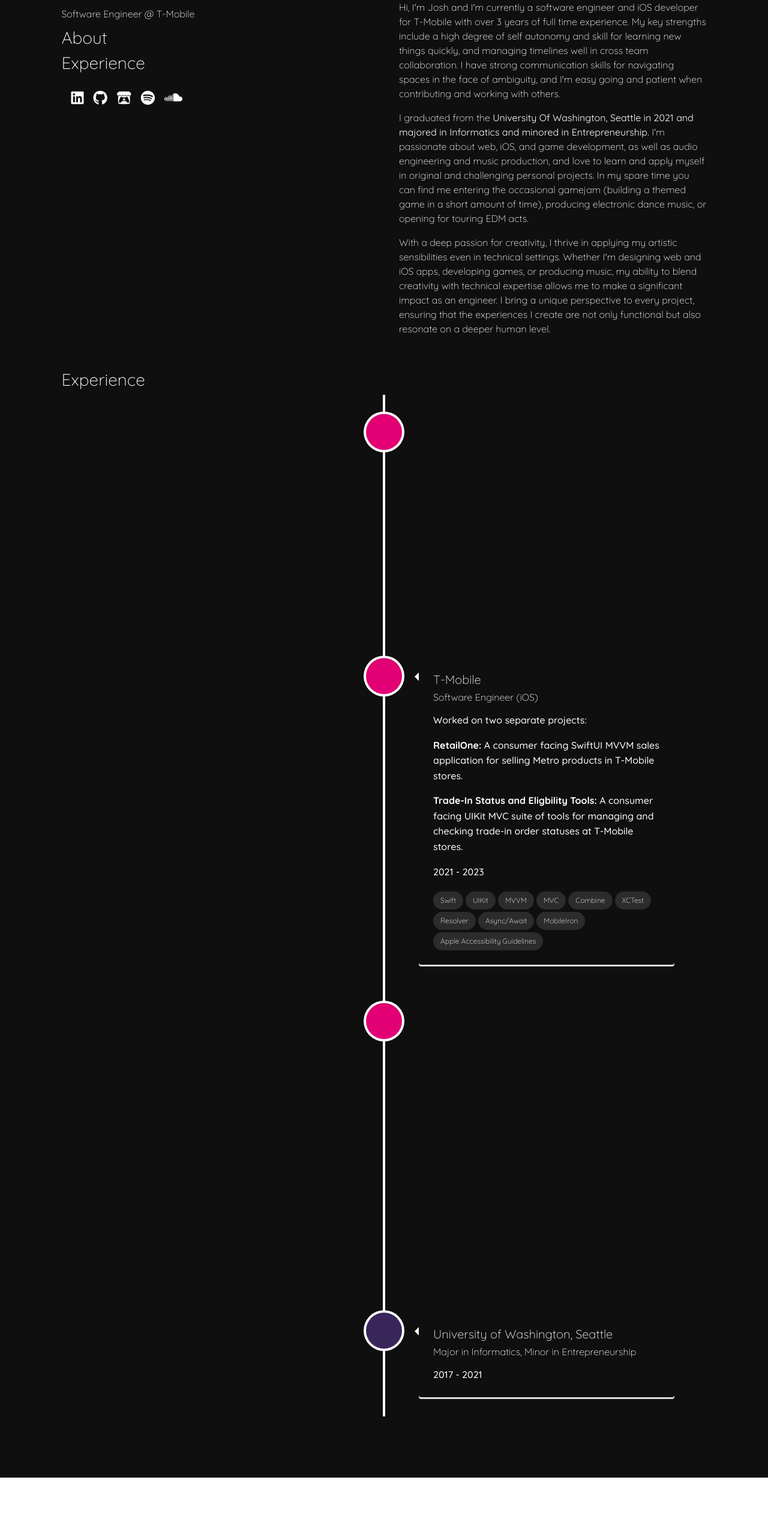
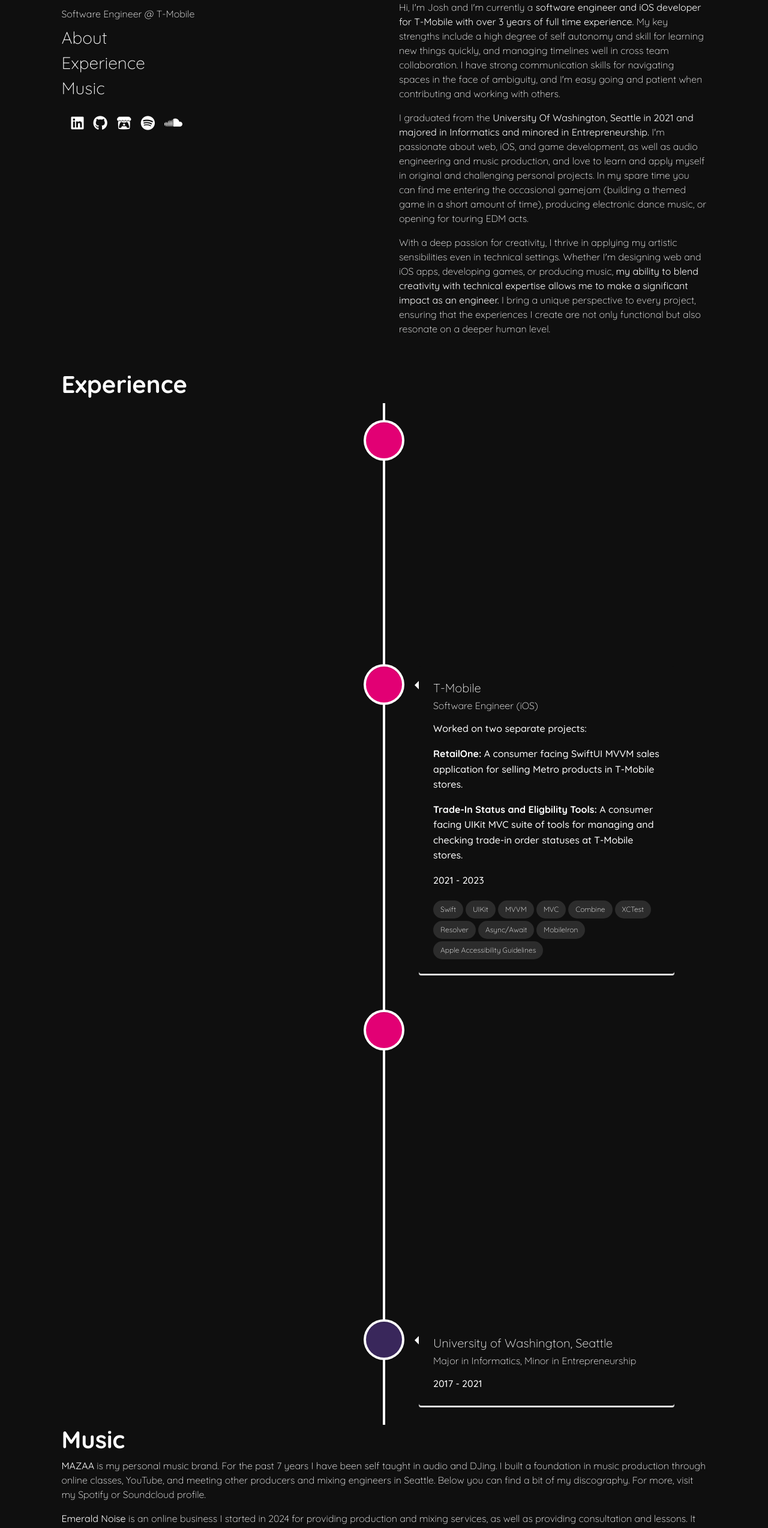
Before and after one commit to jsm209/portfolio2024, a React (Create React App) app: page / in a window 1280 px wide. Shown: the part 144-2691 px from the top of the page at 60% size. Before the commit the page ends 2607 px from the top, so only its background shows below. Built offline with nearby package versions, Linux system fonts and the light colour scheme.

Commit message:
added music section

```diff
--- a/package.json
+++ b/package.json
@@ -11,6 +11,7 @@
     "react": "^18.3.1",
     "react-dom": "^18.3.1",
     "react-scripts": "5.0.1",
+    "react-spotify-embed": "^2.0.4",
     "react-vertical-timeline-component": "^3.6.0",
     "web-vitals": "^2.1.4"
   },
--- a/src/App.css
+++ b/src/App.css
@@ -1,5 +1,6 @@
 :root {
   --text-color: #007bff;
+  --secondary-color: #6c757d;
   --content-font-size: 12px;
   --font-family: "sans-serif";
   --background-color: #0f0f0f;
@@ -59,10 +60,16 @@
 h1,
 h2,
 h3,
-p {
+p,
+li {
   color: var(--text-color);
   font-family: var(--font-family);
   text-align: left;
+}
+
+a {
+  text-decoration: none;
+  color: var(--secondary-color);
 }
 
 p {
--- a/src/App.js
+++ b/src/App.js
@@ -3,10 +3,12 @@
 import GLOBALSTYLES from "./styles/globalStyles";
 import LandingSection from "./components/LandingSection/LandingSection";
 import Timeline from "./components/Timeline/Timeline";
+import MusicSection from "./components/MusicSection/MusicSection";
 
 function App() {
   const styleVariables = {
     "--text-color": GLOBALSTYLES.colors.primary,
+    "--secondary-color": GLOBALSTYLES.colors.secondary,
     "--background-color": GLOBALSTYLES.colors.background,
     "--content-font-size": GLOBALSTYLES.typography.fontSizeBase,
     "--font-family": GLOBALSTYLES.typography.fontFamily,
@@ -20,6 +22,7 @@
     <div className="App" style={styleVariables}>
       <LandingSection />
       <Timeline />
+      <MusicSection />
     </div>
   );
 }
--- a/src/components/LandingSection/LandingSection.js
+++ b/src/components/LandingSection/LandingSection.js
@@ -9,6 +9,7 @@
   const navLinks = [
     { href: "#", text: "About" },
     { href: "#experience", text: "Experience" },
+    { href: "#music", text: "Music" },
     // { href: "#projects", text: "Projects" },
     // { href: "#music", text: "Music" },
   ];
@@ -26,9 +27,12 @@
       <div className={styles.item}>
         <h2>Eyes, Ears, Both</h2>
         <p>
-          Hi, I'm Josh and I'm currently a software engineer and iOS developer
-          for T-Mobile with over 3 years of full time experience. My key
-          strengths include a high degree of self autonomy and skill for
+          Hi, I'm Josh and I'm currently a{" "}
+          <b>
+            software engineer and iOS developer for T-Mobile with over 3 years
+            of full time experience.
+          </b>{" "}
+          My key strengths include a high degree of self autonomy and skill for
           learning new things quickly, and managing timelines well in cross team
           collaboration. I have strong communication skills for navigating
           spaces in the face of ambiguity, and I'm easy going and patient when
@@ -50,11 +54,14 @@
         <p>
           With a deep passion for creativity, I thrive in applying my artistic
           sensibilities even in technical settings. Whether I'm designing web
-          and iOS apps, developing games, or producing music, my ability to
-          blend creativity with technical expertise allows me to make a
-          significant impact as an engineer. I bring a unique perspective to
-          every project, ensuring that the experiences I create are not only
-          functional but also resonate on a deeper human level.
+          and iOS apps, developing games, or producing music,{" "}
+          <b>
+            my ability to blend creativity with technical expertise allows me to
+            make a significant impact as an engineer.
+          </b>{" "}
+          I bring a unique perspective to every project, ensuring that the
+          experiences I create are not only functional but also resonate on a
+          deeper human level.
         </p>
       </div>
     </div>
--- /dev/null
+++ b/src/components/MusicSection/MusicSection.js
@@ -0,0 +1,92 @@
+import React from "react";
+import GLOBALSTYLES from "../../styles/globalStyles";
+import styles from "./MusicSection.module.css";
+import { Spotify } from "react-spotify-embed";
+
+const MusicSection = () => {
+  return (
+    <div>
+      <h1 id="music">Music</h1>
+      <div>
+        <p>
+          <b>MAZAA</b> is my personal music brand. For the past 7 years I have been
+          self taught in audio and DJing. I built a foundation in music production
+          through online classes, YouTube, and meeting other producers and mixing
+          engineers in Seattle. Below you can find a bit of my discography. For more,
+          visit my Spotify or Soundcloud profile.
+        </p>
+        <p>
+          <b>Emerald Noise</b> is an online business I started in 2024 for providing
+          production and mixing services, as well as providing consultation and
+          lessons. It started from helping out friends to now serving a growing
+          clientbase of other musicians. As of now due to my schedule and
+          workload, it is not open to the public yet but will be in the near
+          future.
+        </p>
+      </div>
+      <div>
+        <h2>Singles</h2>
+        <p>Some of my favorite singles I've recently released:</p>
+        <Spotify
+          wide
+          link="https://open.spotify.com/track/3F6YNKnFHpLkqKhZO06V1H?si=a7c3f0ad580d45ab"
+        />
+        <Spotify
+          wide
+          link="https://open.spotify.com/track/47cnenTaIxKhTjHaPjIKd0?si=c940a82d7ba14c25"
+        />
+        <Spotify
+          wide
+          link="https://open.spotify.com/track/77QIbizlbguEYVjfxqmMvr?si=41e1a62d5102442a"
+        />
+        <Spotify
+          wide
+          link="https://open.spotify.com/track/0sAwFnUk20sn7tCsMlgAyu?si=2150ae178f0442cc"
+        />
+      </div>
+      <div>
+        <h2>Albums and EPs</h2>
+        <p>All of the collections I've released:</p>
+        <div className={styles.spotifyContainer}>
+          <Spotify link="https://open.spotify.com/album/37A8Tzha2Ip2vsHOMXaAGj?si=Px051pW3TZuAfKwe3XqzcA" />
+          <Spotify link="https://open.spotify.com/album/4bQlsuBb1rT5K3IvGTVB8L?si=jgyBZVroTVqFAEhXvmtHZQ" />
+          <Spotify link="https://open.spotify.com/album/2gQNu2E7drAmEjsDavvwEp?si=dq7ys9PoRtiD_GITNLcTNQ" />
+          <Spotify link="https://open.spotify.com/playlist/7ndje1TAuUKFKiwT1ItqJZ?si=44240ed5f9c0402c" />
+        </div>
+      </div>
+
+      <div>
+        <h2>Past Shows</h2>
+        <ul>
+          <li>7/1/2024 - San Holo @ Hanger 30</li>
+          <li>4/5/2024 - Beauz @ Q Nightclub</li>
+          <li>3/15/2024 - Mitis @ Showbox Sodo</li>
+          <li>9/3/2023 - Sabai and Hoang @ Showbox Market</li>
+          <li>8/16/2023 - Bass Canyon Local Stage</li>
+          <li>7/27/2023 - JVNA @ Trinity</li>
+          <li>7/8/2023 - LGCY & Friends @ Neumos</li>
+          <li>3/11/2023 - Kaivon @ Showbox Sodo</li>
+          <li>7/15/2022 - Trivecta @ Neumos</li>
+          <li>7/14/2022 - LGCY & Friends @ Neumos</li>
+          <li>6/10/2022 - Crystal Skies @ Neumos</li>
+          <li>2/4/2022 - ARMNHMR @ Showbox Market</li>
+          <li>
+            <i>Also various club night gigs at local clubs.</i>
+          </li>
+        </ul>
+        <p>
+          Listen more by{" "}
+          <a
+            href="https://soundcloud.com/mazaamusic/sets/mazaa-mixes"
+            target="_blank"
+          >
+            clicking here
+          </a>{" "}
+          to find other mixes on my Soundcloud page.
+        </p>
+      </div>
+    </div>
+  );
+};
+
+export default MusicSection;
--- /dev/null
+++ b/src/components/MusicSection/MusicSection.module.css
@@ -0,0 +1,5 @@
+.spotifyContainer {
+  display: flex;
+  justify-content: space-between;
+  flex-wrap: wrap;
+}
--- a/src/components/Timeline/Timeline.js
+++ b/src/components/Timeline/Timeline.js
@@ -22,7 +22,7 @@
 
   return (
     <div style={styleVariables}>
-      <h2 id="experience">Experience</h2>
+      <h1 id="experience">Experience</h1>
       <VerticalTimeline>
         <VerticalTimelineElement
           className="vertical-timeline-element--work"
```
Also changed, not shown: 1 other file (tests, documents, lock files or other folders).
